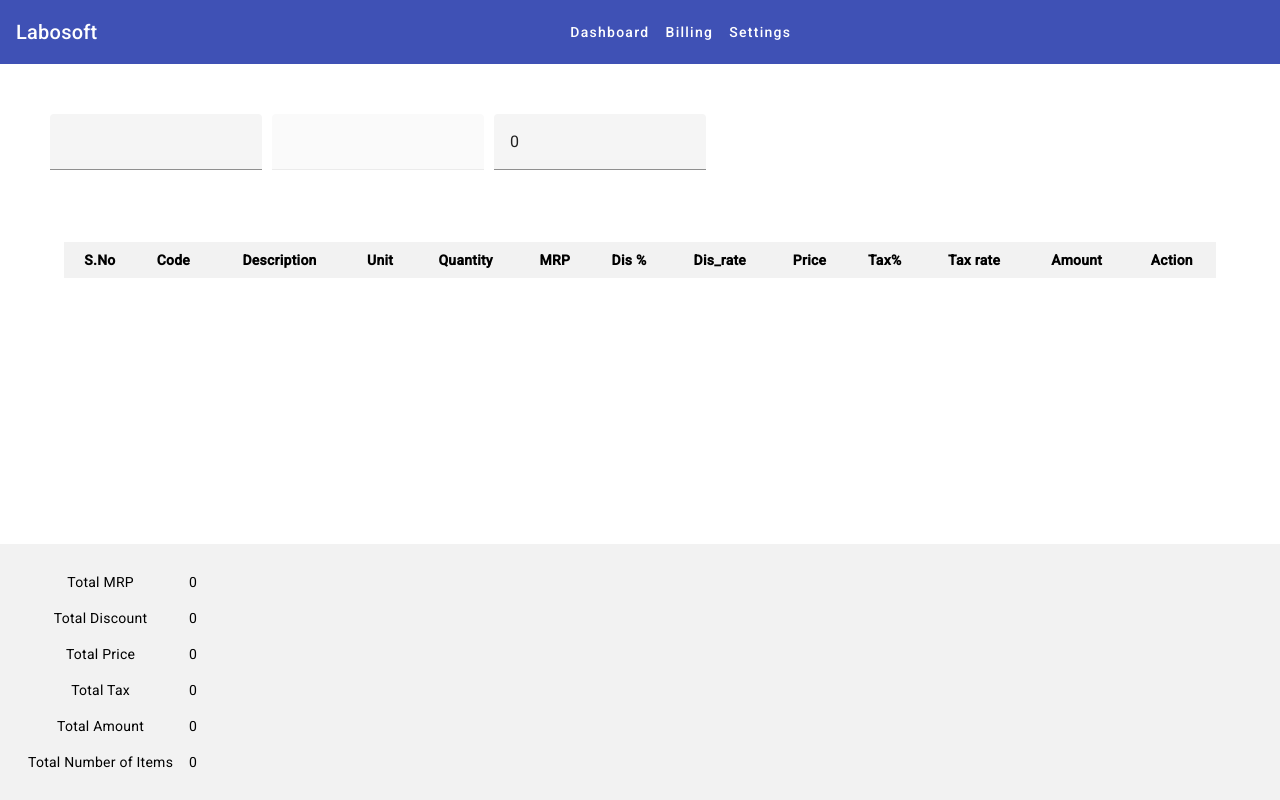
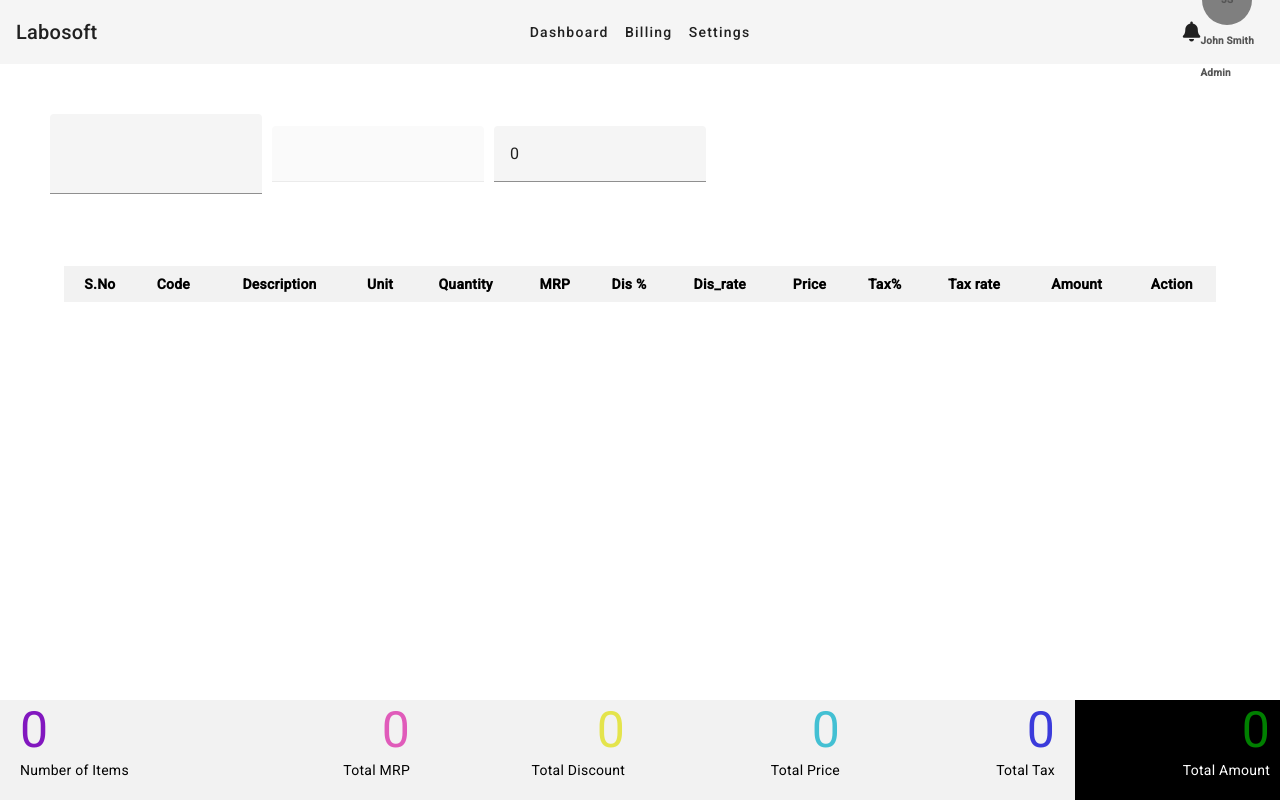
Before and after one commit to Hemanath17/newLabone, an Angular app: page / in a window 1280 px wide. Built offline with nearby package versions, Linux system fonts and the light colour scheme.

Commit message:
Edit item changes

```diff
--- a/src/app/app.component.css
+++ b/src/app/app.component.css
@@ -51,9 +51,79 @@ table {
   }
 
 
-footer {
+  footer {
+    display: grid;
+    grid-template-columns: repeat(auto-fit, minmax(200px, 1fr));
+    grid-gap: 10px;
+    height: 100px;
+    position: absolute;
+    bottom: 0;
+    left: 0;
+    right: 0;
     background-color: #f2f2f2;
-    padding: 20px;
-    text-align: center;
+
   }
-footer{position: absolute; bottom: 0; left: 0; right: 0;}
+  .item-value {
+    font-size: 50px;
+  }
+  .item-value,
+    .item-label {
+      margin-right: 10px; /* Adjust the spacing between value and label as needed */
+    }
+
+  .item {
+    display: grid;
+    grid-template-rows: auto auto; /* Display value and label in two columns */
+    justify-items: flex-end;
+    padding: 20px 0 0 20px;
+
+    &:first-child {
+      justify-items: flex-start;
+    }
+  }
+
+  .titems{
+    .item-value {
+      color: rgb(130, 23, 191);
+    }
+
+  }
+
+  .mrp{
+    .item-value {
+      color: rgb(224, 91, 186);
+    }
+
+  }
+
+  .discount{
+    .item-value {
+      color: rgb(228, 228, 76);
+    }
+
+  }
+
+  .price{
+    .item-value {
+      color: rgb(67, 192, 211);
+    }
+
+  }
+
+  .tax{
+    .item-value {
+      color: rgb(59, 59, 219);
+    }
+
+  }
+
+  .total {
+    background-color: black;
+    .item-value {
+      color: green;
+    }
+
+    .item-label {
+      color: #fff;
+    }
+  }
--- a/src/app/app.component.html
+++ b/src/app/app.component.html
@@ -1,5 +1,9 @@
-<app-navbar></app-navbar>
+<app-navbar>
+
+</app-navbar>
 <link rel="stylesheet" href="https://cdnjs.cloudflare.com/ajax/libs/font-awesome/5.15.3/css/all.min.css" />
+
+
 
 <div class = "container">
   <div class="input-row">
@@ -11,9 +15,16 @@
           {{ option.description }}
         </mat-option>
       </mat-autocomplete>
-    </mat-form-field>
+
+      <input type="text" matInput [formControl]="itemControl" [matAutocomplete]="auto">
+      <mat-autocomplete #auto="matAutocomplete" [displayWith]="displayFn" (optionSelected)="onOptionSelected($event)">
+        <mat-option *ngFor="let option of filteredOptions | async" [value]="option">
+
+        </mat-option>
+      </mat-autocomplete>
 
 
+    </mat-form-field>
 
     <mat-form-field>
       <input type="text" matInput [value]="selectedItem.unit" disabled>
@@ -41,7 +52,7 @@
       <th>Tax%</th>
       <th>Tax rate</th>
       <th>Amount</th>
-      <th>Action</th>
+      <th colspan="2">Action</th>
     </tr>
   </thead>
   <tbody>
@@ -60,9 +71,9 @@
       <td>{{ addedItem.amount }}</td>
 
       <td><button class="delete-button"  (click)="removeItem(i)"><i class="fas fa-trash"></i></button></td>
+      <td><button class="edit-button"  (click)="editItem(addedItem)">Edit</button></td>
 
     </tr>
-
 
   </tbody>
 
@@ -70,46 +81,30 @@
 
 <footer>
 
-  <tfoot>
-    <tr>
-      <td colspan="2" class="footer-label">Total Number of Items</td>
-      <td>{{ getTotalItemCount() }}</td>
-    </tr>
-  </tfoot>
+  <footer>
+    <div class="item titems">
+       <div class="item-value">{{ getTotalItemCount() }}</div>
+       <div class="item-label">Number of Items</div>
+    </div>
+    <div class="item mrp">
+      <div class="item-value">{{ footermrp() }}</div>
+      <div class="item-label">Total MRP</div>
+    </div>
+    <div class="item discount">
+      <div class="item-value">{{ footerdiscount() }}</div>
+      <div class="item-label">Total Discount</div>
+    </div>
+    <div class="item price">
+      <div class="item-value">{{ footerprice() }}</div>
+      <div class="item-label">Total Price</div>
+    </div>
+    <div class="item tax">
+      <div class="item-value">{{ footertax() }}</div>
+      <div class="item-label">Total Tax</div>
+    </div>
+    <div class="item total">
+    <div class="item-value">{{ calculateTotalAmount() }}</div>
+    <div class="item-label">Total Amount</div>
+    </div>
 
-  <tfoot>
-    <tr>
-      <td colspan="2" class="footer-label">Total MRP </td>
-      <td>{{ footermrp() }}</td>
-    </tr>
-  </tfoot>
-
-  <tfoot>
-    <tr>
-      <td colspan="2" class="footer-label">Total Discount </td>
-      <td>{{ footerdiscount() }}</td>
-    </tr>
-  </tfoot>
-
-  <tfoot>
-    <tr>
-      <td colspan="2" class="footer-label">Total Price </td>
-      <td>{{ footerprice() }}</td>
-    </tr>
-  </tfoot>
-
-  <tfoot>
-    <tr>
-      <td colspan="2" class="footer-label">Total Tax </td>
-      <td>{{ footertax() }}</td>
-    </tr>
-  </tfoot>
-
-
-  <tfoot>
-    <tr>
-      <td colspan="2" class="footer-label">Total Amount </td>
-      <td>{{ calculateTotalAmount() }}</td>
-    </tr>
-  </tfoot>
 </footer>
--- a/src/app/app.component.ts
+++ b/src/app/app.component.ts
@@ -15,19 +15,19 @@ export class AppComponent {
   itemControl = new FormControl();
   options: Item[] = [
     { code: '101', description: 'Apple', unit: 'Kg', qty: 1, mrp: 100, disc: 5,dis_rate:0 , price: 0, tax: 10, tax_rate: 0 , amount: 0 },
-    { code: '102', description: 'Mango', unit: 'Kg', qty: 3, mrp: 60, disc: 5,dis_rate:0 , price: 0, tax: 2.25, tax_rate: 0, amount: 0 },
+    { code: '102', description: 'Mango', unit: 'Kg', qty: 3, mrp: 60, disc: 5,dis_rate:0 , price: 0, tax: 2.2, tax_rate: 0, amount: 0 },
     { code: '103', description: 'Banana', unit: 'Kg', qty: 2, mrp: 50, disc: 2,dis_rate:0 , price: 0, tax: 0.9, tax_rate: 0, amount: 0 },
     { code: '104', description: 'Apricot', unit: 'Kg', qty: 10, mrp: 20, disc:3,dis_rate:0, price: 0, tax: 0.1, tax_rate: 0, amount: 0 },
-    { code: '105', description: 'Pineapple', unit: 'Kg', qty: 2, mrp: 80, disc: 1,dis_rate:0 , price: 0, tax: 0.45, tax_rate: 0, amount: 0 },
-    { code: '106', description: 'Muskmelon', unit: 'Kg', qty: 5, mrp: 30, disc: 1.5,dis_rate:0 , price: 0, tax: 0.675, tax_rate: 0, amount: 0 },
-    { code: '107', description: 'Chikku', unit: 'Kg', qty: 8, mrp: 40, disc: 3,dis_rate:0, price: 0, tax: 1.35, tax_rate: 0, amount: 0 },
-    { code: '108', description: 'Avacardo', unit: 'Kg', qty: 3, mrp: 340, disc: 4,dis_rate:0 , price: 0, tax: 1.8, tax_rate: 0, amount: 0},
-    { code: '109', description: 'Pome', unit: 'Kg', qty: 5, mrp: 230, disc: 2.5,dis_rate:0 , price: 0, tax: 1.125, tax_rate: 0, amount: 0},
-    { code: '110', description: 'Beans', unit: 'Kg', qty: 2, mrp: 50, disc: 5,dis_rate:0 , price: 0, tax: 2.25, tax_rate: 0, amount: 0 }
+    { code: '105', description: 'Pineapple', unit: 'Kg', qty: 2, mrp: 80, disc: 1,dis_rate:0 , price: 0, tax: 0.4, tax_rate: 0, amount: 0 },
+    { code: '106', description: 'Muskmelon', unit: 'Kg', qty: 5, mrp: 30, disc: 1.5,dis_rate:0 , price: 0, tax: 0.3, tax_rate: 0, amount: 0 },
+    { code: '107', description: 'Chikku', unit: 'Kg', qty: 8, mrp: 40, disc: 3,dis_rate:0, price: 0, tax: 1.0, tax_rate: 0, amount: 0 },
+    { code: '108', description: 'Avacardo', unit: 'Kg', qty: 3, mrp: 340, disc: 4,dis_rate:0 , price: 0, tax: 3.0, tax_rate: 0, amount: 0},
+    { code: '109', description: 'Pome', unit: 'Kg', qty: 5, mrp: 230, disc: 2.5,dis_rate:0 , price: 0, tax: 1.5, tax_rate: 0, amount: 0},
+    { code: '110', description: 'Beans', unit: 'Kg', qty: 2, mrp: 50, disc: 5,dis_rate:0 , price: 0, tax: 2.5, tax_rate: 0, amount: 0 }
   ];
 
   filteredOptions: Observable<Item[]>;
-  emptyItem: Item = { code:'' , description: '', unit: '', qty: 0, mrp: 0, disc: 0,dis_rate:0 , price: 0, tax: 0, tax_rate: 0 , amount: 0 };
+  emptyItem: Item = { code:'' , description: '', unit: '', qty: 0, mrp: 0, disc: 0, dis_rate:0 , price: 0, tax: 0, tax_rate: 0 , amount: 0 };
   selectedItem: Item ;
   addedItems: Item[] = [];
   constructor() {
@@ -36,6 +36,7 @@ export class AppComponent {
       map((value) => this._filter(value))
     );
     this.selectedItem = cloneDeep(this.emptyItem);
+
   }
 
   private _filter(value: string | Item): Item[] {
@@ -49,27 +50,45 @@ export class AppComponent {
 
   onOptionSelected(event: any): void {
     this.selectedItem = cloneDeep(event.option.value);
-    // Do something with the selectedItemId
     console.log('Selected Item:', this.selectedItem);
   }
+
 
   onQtyEnter(event: any): void {
     const enteredQty = event.target.value;
     if (enteredQty) {
       const qty = parseFloat(enteredQty);
       if (!isNaN(qty) && this.selectedItem) {
-        this.selectedItem!.qty = qty;
+
+        const existingItemIndex = this.addedItems.findIndex(item => item.code === this.selectedItem.code);
+
+      if (existingItemIndex !== -1) {
+        this.addedItems[existingItemIndex].qty += qty;
+        this.addedItems[existingItemIndex].dis_rate = ((this.addedItems[existingItemIndex].qty * this.selectedItem.mrp)/100) * this.selectedItem.disc;
+        this.addedItems[existingItemIndex].price = (this.addedItems[existingItemIndex].qty * this.selectedItem.mrp) - this.addedItems[existingItemIndex].dis_rate;
+        this.addedItems[existingItemIndex].tax_rate = (this.addedItems[existingItemIndex].price * this.selectedItem.tax)/100;
+        this.addedItems[existingItemIndex].amount = this.addedItems[existingItemIndex].tax_rate + this.addedItems[existingItemIndex].price;
+
+      } else {
+        this.selectedItem.qty = qty;
         this.selectedItem.dis_rate = ((this.selectedItem.qty * this.selectedItem.mrp)/100) * this.selectedItem.disc;
         this.selectedItem.price = (this.selectedItem.qty * this.selectedItem.mrp) - this.selectedItem.dis_rate;
         this.selectedItem.tax_rate = (this.selectedItem.price * this.selectedItem.tax)/100;
         this.selectedItem.amount = this.selectedItem.tax_rate + this.selectedItem.price;
-        this.addedItems.push(this.selectedItem);
+        this.addedItems.push(cloneDeep(this.selectedItem));
+      }
+
         this.selectedItem = cloneDeep(this.emptyItem);
         this.itemControl.setValue('');
       }
     }
+
   }
 
+  editItem(item: Item): void {
+    this.selectedItem = item;
+    this.itemControl.setValue(item);
+  }
 
   calculateTotalAmount(): number {
     return this.addedItems.reduce((total, addedItem) => total + addedItem.amount, 0);
@@ -109,6 +128,4 @@ export class AppComponent {
     return this.addedItems.length;
   }
 
-
-
 }
--- a/src/app/navbar/navbar.component.css
+++ b/src/app/navbar/navbar.component.css
@@ -1,7 +1,7 @@
 .mat-toolbar {
     display: flex;
     justify-content: center;
-    height: 64px; /* Adjust the height as needed */
+    height: 64px;
 }
 
 .toolbar-container {
@@ -23,3 +23,34 @@
     justify-content: center;
     margin: auto;
 }
+
+
+.admin-image {
+    width: 50px;
+    height: 50px;
+    border-radius: 50%;
+    background-color: #7f7f7f;
+    color: white;
+    font-size: 24px;
+    display: flex;
+    justify-content: center;
+    align-items: center;
+    margin-right: 10px;
+  }
+
+.admin-info {
+    display: flex;
+    flex-direction: column;
+    align-items: center;
+  }
+  .admin-details {
+    order: 1;
+    margin-right: 10px;
+  }
+
+
+  .admin-info div {
+    font-weight: bold;
+    color: #555;
+    font-size: 10px;
+  }
--- a/src/app/navbar/navbar.component.html
+++ b/src/app/navbar/navbar.component.html
@@ -1,4 +1,5 @@
-<mat-toolbar color="primary">
+<mat-toolbar color="white">
+
 
     <div class="toolbar-container">
         <div class="left-align">
@@ -9,5 +10,21 @@
             <a mat-button>Billing</a>
             <a mat-button>Settings</a>
         </div>
+
+        <div class="left-right">
+            <i class="fas fa-bell"></i>
+        </div>
+
+        <div class="admin-info">
+            <div class="admin-image">JS</div>
+            <div class="admin-details">
+                <span>John Smith</span>
+                <br>
+                <span>Admin</span>
+            </div>
+          </div>
+
     </div>
+
+
 </mat-toolbar>
```
